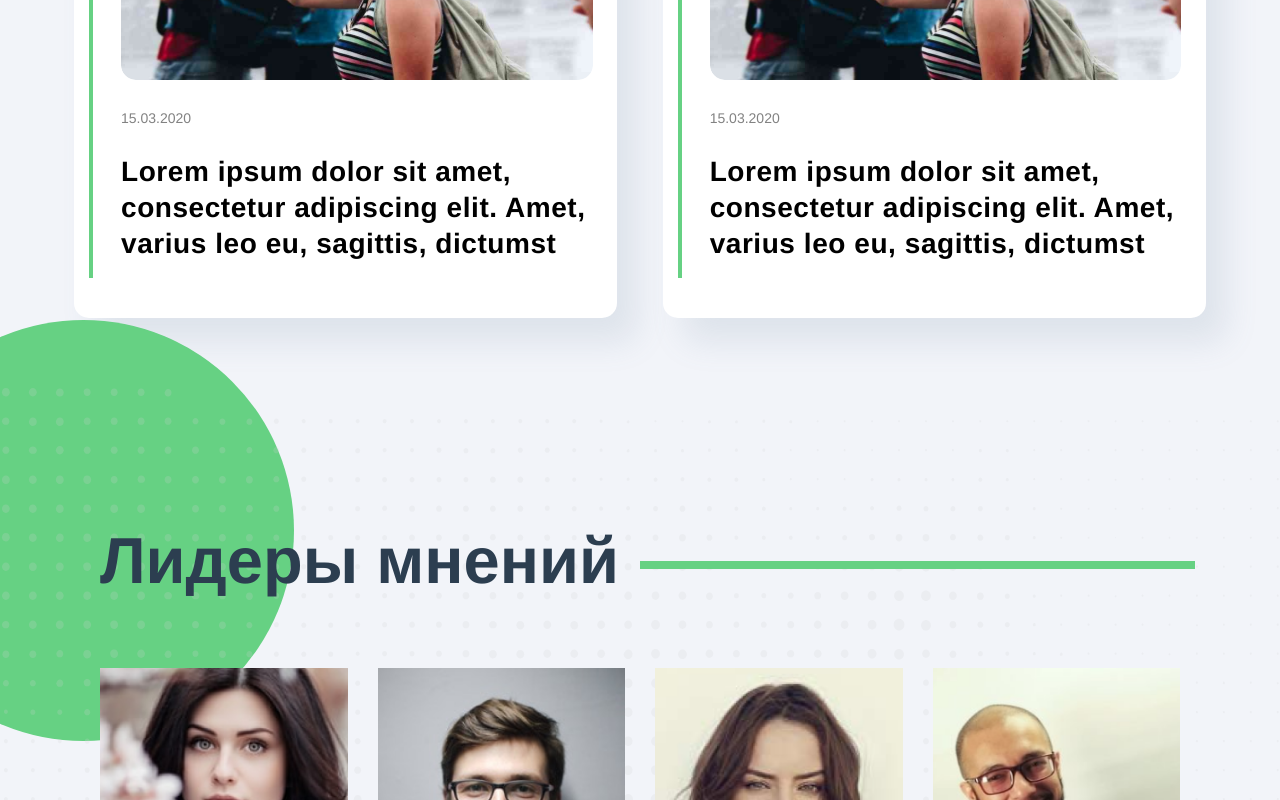
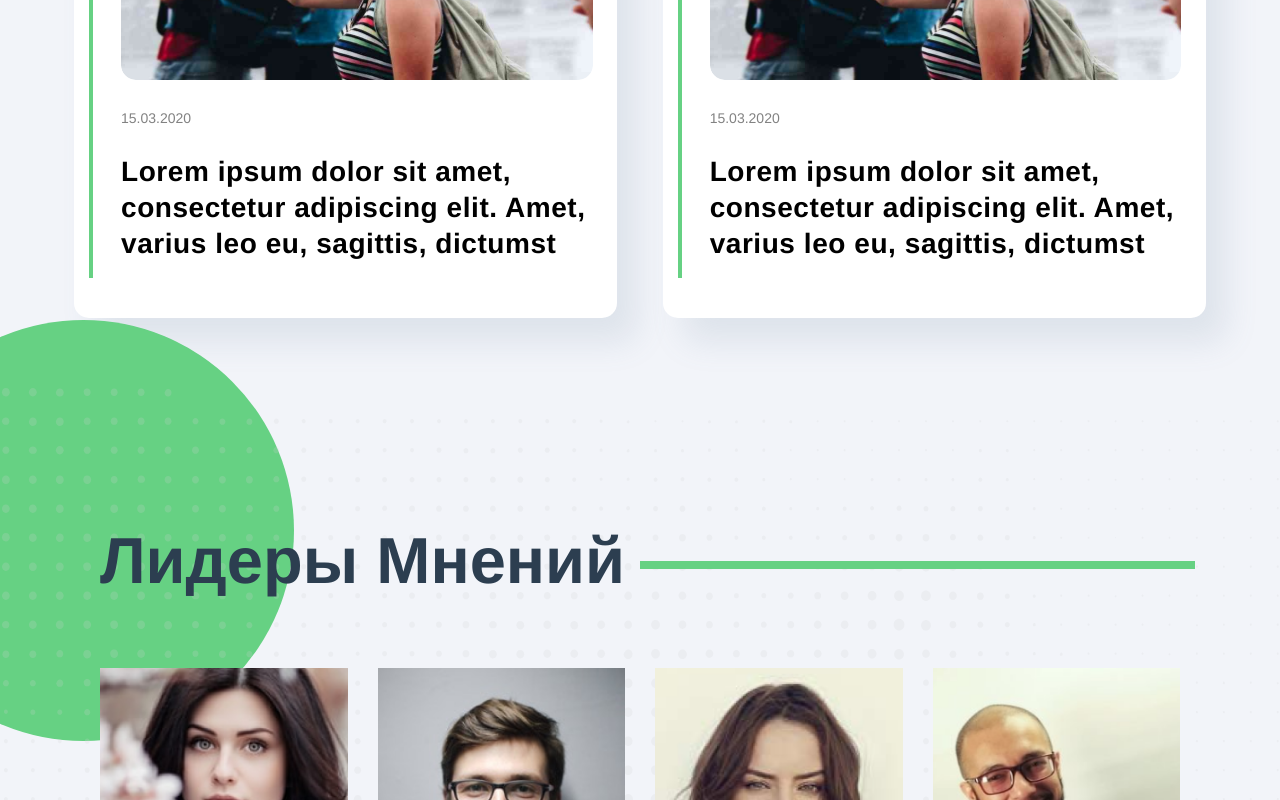
Before and after one commit to MrGorlenko/oktb-media, a Vue app: page / in a window 1280 px wide. Shown: the part 5247-6047 px from the top of the page. Built offline with nearby package versions, Linux system fonts and the light colour scheme.

Commit message:
add variable

```diff
--- a/src/sections/Leaders.vue
+++ b/src/sections/Leaders.vue
@@ -4,7 +4,7 @@
     <img class=' dots' src="../assets/dots-bg-1.svg" alt="">
     <div class="container-lg d-flex justify-content-center flex-column">
       <div class="w-100 title d-flex align-items-center flex-wrap justify-content-end">
-        <h3 class='col-lg-6 col-12'>Лидеры мнений</h3>
+        <h3 class='col-lg-6 col-12'>Лидеры Мнений</h3>
         <div class="col-lg-6 col-6 green"></div>
       </div>
       <div class="w-100 people d-lg-flex d-none">
--- a/src/sections/MainMedia.vue
+++ b/src/sections/MainMedia.vue
@@ -92,6 +92,8 @@ export default {
 </script>
 
 <style lang="scss" scope>
+@import '../scss/variables';
+
 .main-wrapper {
   background-color: #f2f4f9;
   padding-top: 20vh;
@@ -172,7 +174,7 @@ export default {
 
   &:hover {
     cursor: pointer;
-    color: #219653;
+    color:$base-green;
   }
 
 }
@@ -226,10 +228,10 @@ line-height: 120%;
   }
   .main__item{
     display: block;
-  padding-top: 0px;
+    padding-top: 0px;
     margin: 0;
-font-size: 14px;
-line-height: 32px;
+    font-size: 14px;
+    line-height: 32px;
   }
   // .btn{
   //   // width:
@@ -239,8 +241,8 @@ br{
 }
   .main__content{
     font-weight: 600;
-font-size: 24px;
-line-height: 32px;
+    font-size: 24px;
+    line-height: 32px;
   }
 
 }
```
